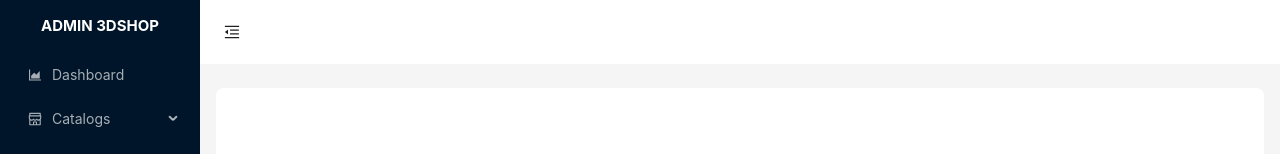
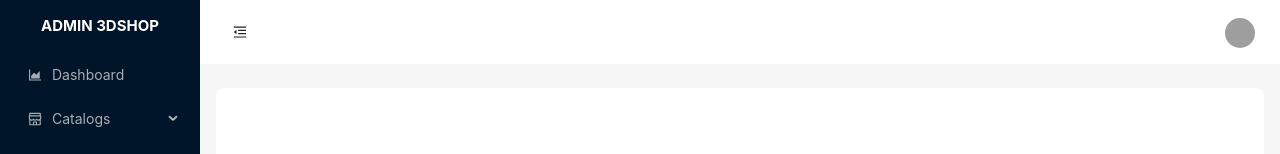
Before and after one commit to toannguyen45/3dshop, a React (Vite) app: page /admin in a window 1280 px wide. Shown: the top 154 px of the page. Built offline with nearby package versions, Linux system fonts and the light colour scheme; grey boxes are pictures that could not be loaded.

Commit message:
feat: add avatar

```diff
--- a/src/Components/Admin/Layout/AdminLayout.jsx
+++ b/src/Components/Admin/Layout/AdminLayout.jsx
@@ -1,4 +1,4 @@
-import { Button, Layout, Menu, theme } from 'antd'
+import { Avatar, Button, Col, Dropdown, Layout, Menu, Row, theme } from 'antd'
 import {
   AppstoreAddOutlined,
   AreaChartOutlined,
@@ -8,6 +8,7 @@ import {
   MenuFoldOutlined,
   MenuUnfoldOutlined,
   ShopOutlined,
+  SmileOutlined,
   SnippetsOutlined,
   TeamOutlined,
 } from '@ant-design/icons'
@@ -25,6 +26,24 @@ const AdminLayout = () => {
   const {
     token: { colorBgContainer, borderRadiusLG },
   } = theme.useToken()
+
+  const items = [
+    {
+      key: '1',
+      type: 'group',
+      label: 'Group title',
+      children: [
+        {
+          key: '1-1',
+          label: '1st menu item',
+        },
+        {
+          key: '1-2',
+          label: '2nd menu item',
+        },
+      ],
+    },
+  ]
 
   return (
     <Layout
@@ -115,16 +134,32 @@ const AdminLayout = () => {
             background: colorBgContainer,
           }}
         >
-          <Button
-            type="text"
-            icon={collapsed ? <MenuUnfoldOutlined /> : <MenuFoldOutlined />}
-            onClick={() => setCollapsed(!collapsed)}
-            style={{
-              fontSize: '16px',
-              width: 64,
-              height: 64,
-            }}
-          />
+          <Row
+            justify="space-between"
+            align="middle"
+            style={{ padding: '0 24px' }}
+          >
+            <Col>
+              <Button
+                type="text"
+                icon={collapsed ? <MenuUnfoldOutlined /> : <MenuFoldOutlined />}
+                onClick={() => setCollapsed(!collapsed)}
+              />
+            </Col>
+            <Col>
+              <Dropdown
+                menu={{
+                  items,
+                }}
+                placement="bottomRight"
+                arrow
+              >
+                <a onClick={e => e.preventDefault()}>
+                  <Avatar src="url_to_your_profile_image" />
+                </a>
+              </Dropdown>
+            </Col>
+          </Row>
         </Header>
         <Content
           style={{
```
